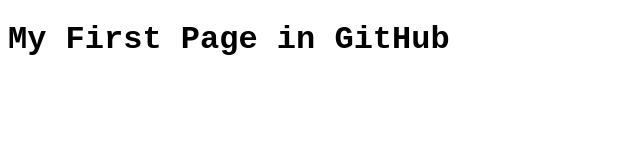
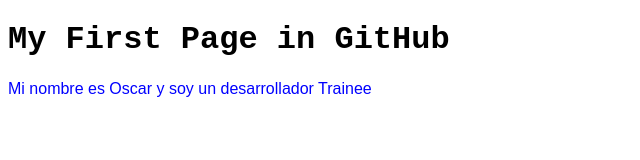
Before and after one commit to oscarburbano278/oscarburbano278, a plain HTML site: page index.html in a window 1280 px wide. Shown: the whole page, without its empty margins (0-640 px from the left). Drawn offline with Linux system fonts and the light colour scheme.

Commit message:
feature/TSK-2 a paragraph was added in the index and a style

```diff
--- a/index.html
+++ b/index.html
@@ -10,5 +10,6 @@
 </head>
 <body>
     <h1>My First Page in GitHub</h1>
+    <p>Mi nombre es Oscar y soy un desarrollador Trainee</p>
 </body>
 </html>
--- a/styles.css
+++ b/styles.css
@@ -2,3 +2,8 @@
     font-family: 'Courier New', Courier, monospace;
 
 }
+
+p{
+    color:blue;
+    font-family: Arial, Helvetica, sans-serif;
+}
```
